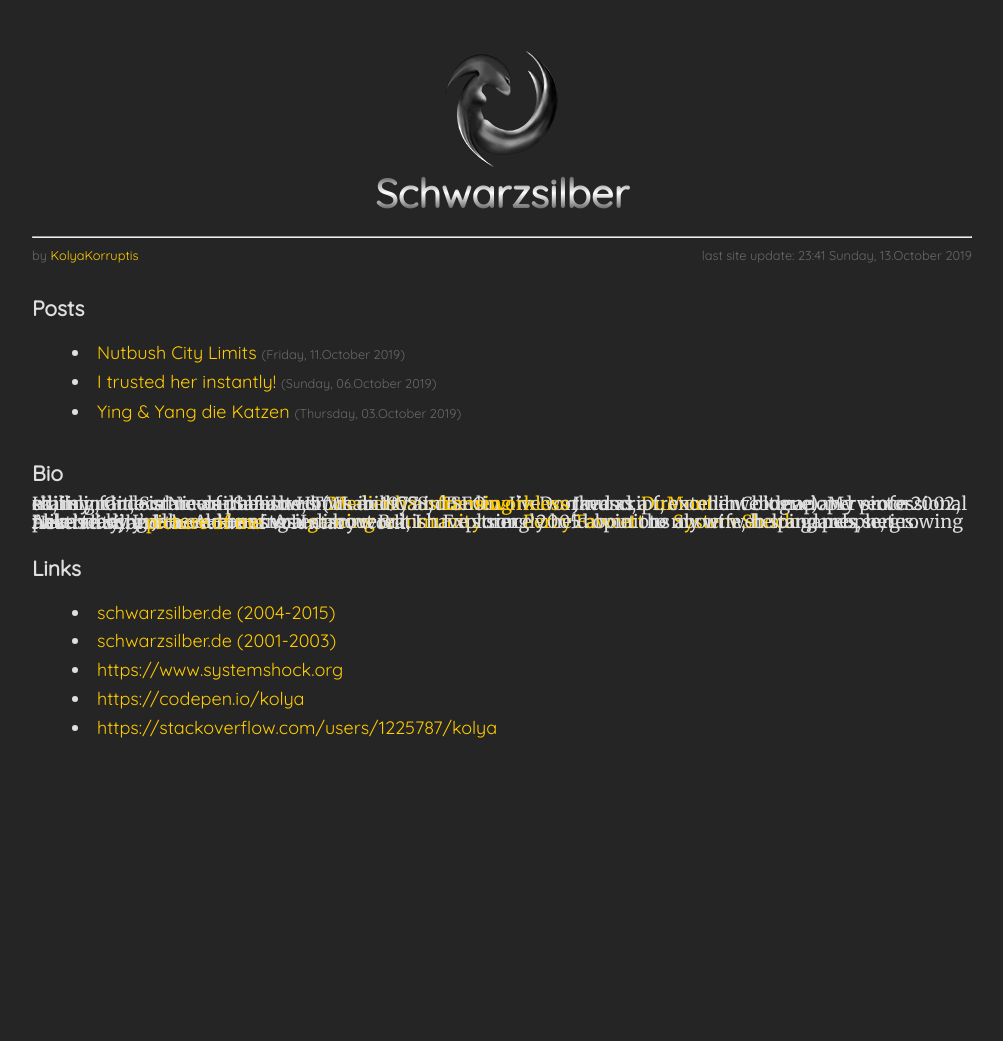
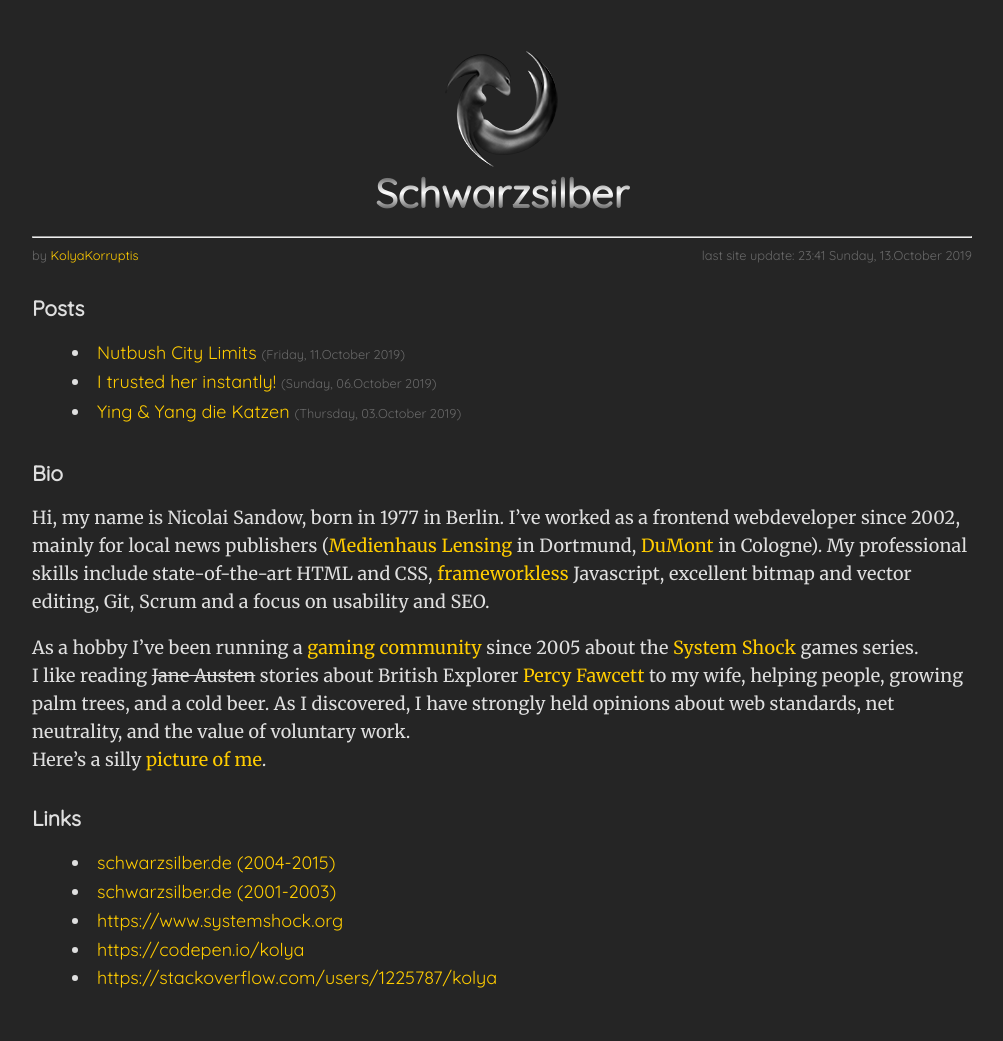
Before and after one commit to KolyaKorruptis/.github.io, a Jekyll site: the page built from index.md, in a window 1280 px wide. Shown: the whole page, without its empty margins (138-1141 px from the left). Built offline with Jekyll 4.4.1, drawn with Linux system fonts in a browser that asks for light colours; our own code applies the rules of GitHub Pages for plain Markdown files; the repository's description, which GitHub fills in, is left out; before the commit the page ends 900 px from its top, so only the background shows below that.

Commit message:
lineheight fix

```diff
--- a/css/modules/article.css
+++ b/css/modules/article.css
@@ -13,6 +13,6 @@
 article p {
   font-family: var(--textFontFamily);
   letter-spacing: var(--textLetterSpacing);
-  line-height: var(--textLetterSpacing);
+  line-height: var(--textLineHeight);
   margin-bottom: 0.75rem;
 }
```
